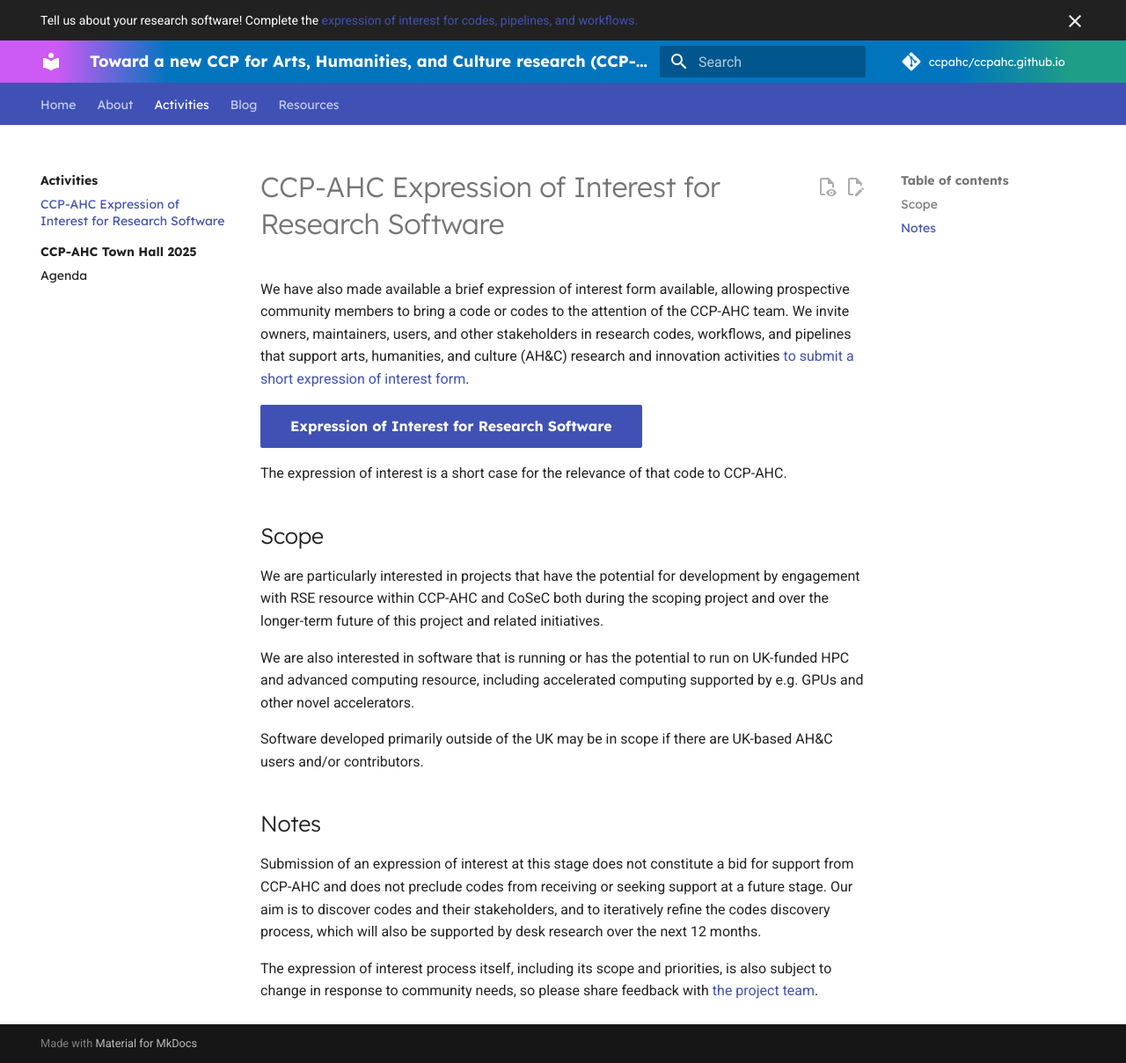
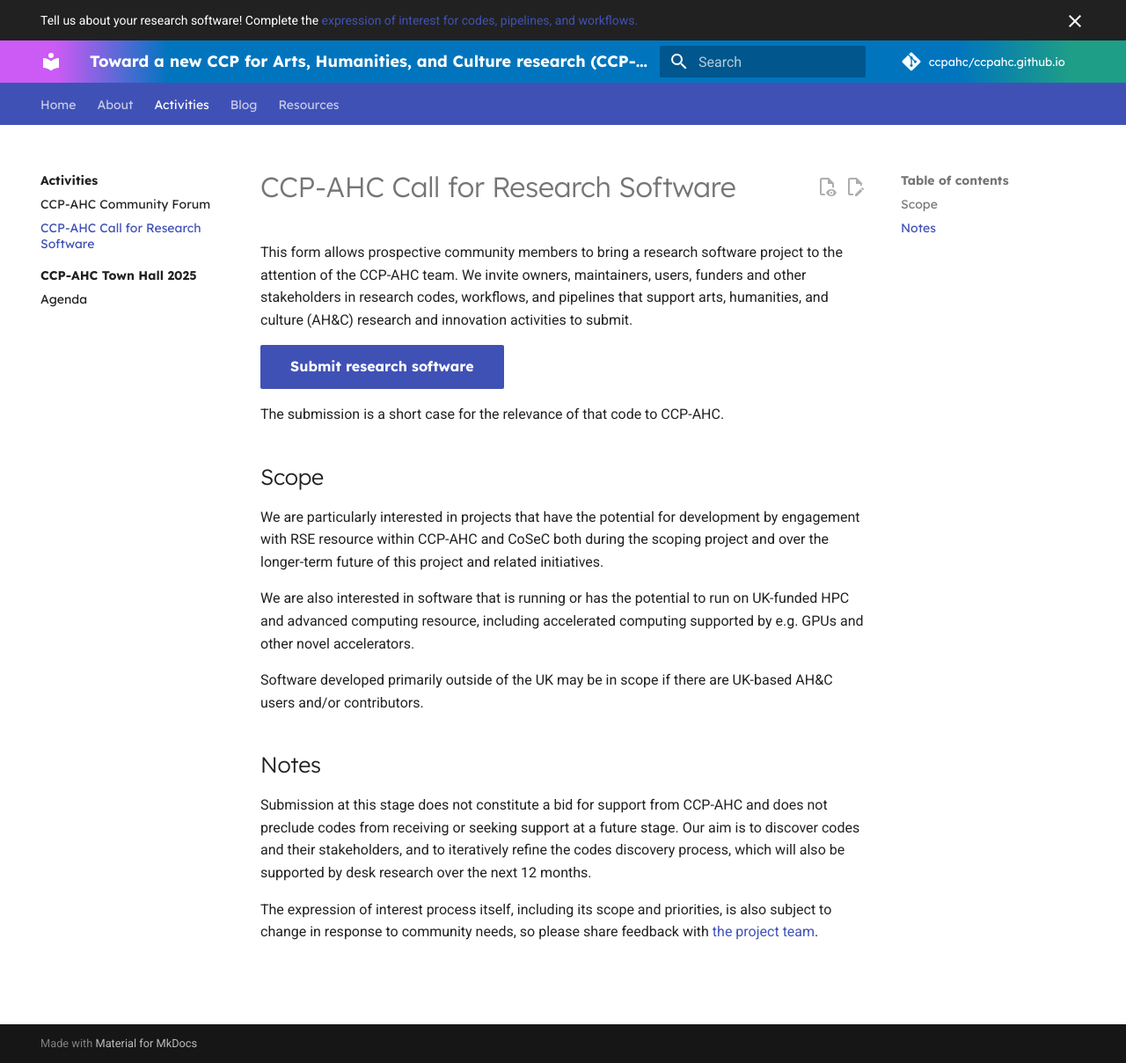
Before and after one commit to ccpahc/ccpahc.github.io, an MkDocs documentation site: the page built from docs/activities/codes-eoi.md, in a window 1280 px wide and 1208 px high. Shown: the whole window at 88% size. Built offline with MkDocs 1.6.1 and Material for MkDocs 9.7.7, drawn with Linux system fonts in a browser that asks for light colours; comment, search, counter and statistics services are not loaded.

Commit message:
Update EOI language and add community forum details.

```diff
--- a/docs/activities/codes-eoi.md
+++ b/docs/activities/codes-eoi.md
@@ -1,10 +1,10 @@
-# CCP-AHC Expression of Interest for Research Software
+# CCP-AHC Call for Research Software
 
-We have also made available a brief expression of interest form available, allowing prospective community members to bring a code or codes to the attention of the CCP-AHC team. We invite owners, maintainers, users, and other stakeholders in research codes, workflows, and pipelines that support arts, humanities, and culture (AH&C) research and innovation activities [to submit a short expression of interest form](https://forms.office.com/e/EAyaK8cajv).
+This form allows prospective community members to bring a research software project to the attention of the CCP-AHC team. We invite owners, maintainers, users, funders and other stakeholders in research codes, workflows, and pipelines that support arts, humanities, and culture (AH&C) research and innovation activities to submit.
 
-[Expression of Interest for Research Software](https://forms.office.com/e/EAyaK8cajv){ .md-button .md-button--primary }
+[Submit research software](https://forms.office.com/e/EAyaK8cajv){ .md-button .md-button--primary }
 
-The expression of interest is a short case for the relevance of that code to CCP-AHC.
+The submission is a short case for the relevance of that code to CCP-AHC.
 
 ## Scope
 
@@ -16,7 +16,6 @@ Software developed primarily outside of the UK may be in scope if there are UK-b
 
 ## Notes
 
-Submission of an expression of interest at this stage does not constitute a bid for support from CCP-AHC and does not preclude codes from receiving or seeking support at a future stage. Our aim is to discover codes and their stakeholders, and to iteratively refine the codes discovery process, which will also be supported by desk research over the next 12 months.
-
+Submission at this stage does not constitute a bid for support from CCP-AHC and does not preclude codes from receiving or seeking support at a future stage. Our aim is to discover codes and their stakeholders, and to iteratively refine the codes discovery process, which will also be supported by desk research over the next 12 months.
 
 The expression of interest process itself, including its scope and priorities, is also subject to change in response to community needs, so please share feedback with [the project team](../index.md#delivery-team).
--- a/mkdocs.yml
+++ b/mkdocs.yml
@@ -58,7 +58,8 @@ nav:
   - About: about.md
   - Activities:
       - activities/index.md
-      - CCP-AHC Expression of Interest for Research Software: activities/codes-eoi.md
+      - CCP-AHC Community Forum: activities/community-forum.md
+      - CCP-AHC Call for Research Software: activities/codes-eoi.md
       - CCP-AHC Town Hall 2025:
             - activities/town-hall-2025/index.md
             - Agenda: activities/town-hall-2025/agenda.md
```
Also changed, not shown: docs/activities/community-forum.md (added, +16 -0 lines).
